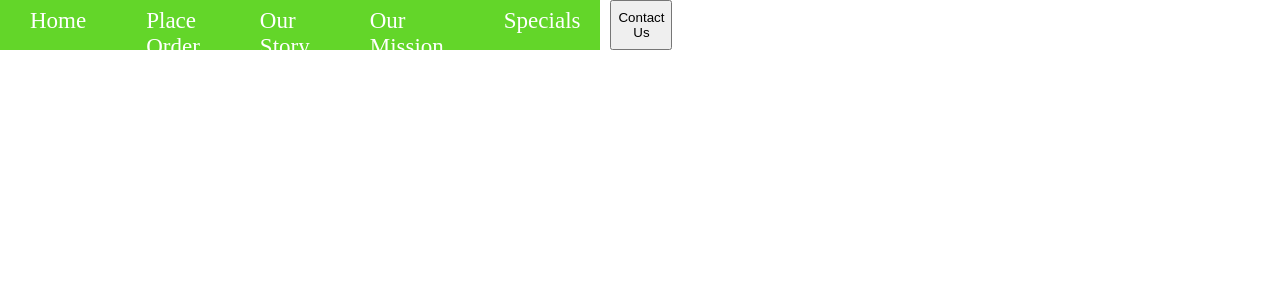
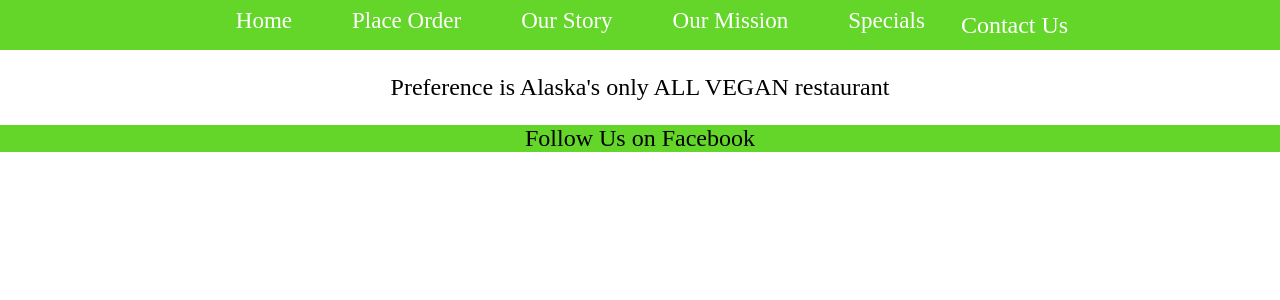
Before and after one commit to jazzminceleste/Final-Project-React-App, a React (Vite) app: page / in a window 1280 px wide. Shown: the top 300 px of the page. Built offline with nearby package versions, Linux system fonts and the light colour scheme.

Commit message:
5 finished bringing in html and css from previous web page

```diff
--- a/src/App.css
+++ b/src/App.css
@@ -2,8 +2,6 @@
   margin: 0;
   height: 100vh;
   display: grid;
-  grid-template-columns: 600px 4fr;
-  grid-template-rows: 50px 1fr 50px;
   gap: 5px;
   font-family: cursive;
   font-size: x-large
@@ -15,8 +13,7 @@
 
 nav {
   display: flex;
-  flex-direction: row;
-  justify-content: space-between;
+  justify-content: center;
   height: 50PX;
   background-color: #63d629;
 }
@@ -27,3 +24,76 @@
   color: #FFFFFF;
   cursor: pointer;
 }
+
+button {
+  color: #FFFFFF;
+  cursor: pointer;
+  background-color: #63d629;
+  border: none;
+  font-size: 23px;
+  font-family: cursive;
+  font-size: x-large
+}
+
+button:hover {
+  color: black;
+}
+
+nav div:hover {
+  color: black;
+}
+
+aside {
+  display: flex;
+  flex-wrap: wrap;
+  justify-content: space-between;
+  justify-content: space-around;
+  background-color: rgb(230, 248, 222);
+}
+
+.asideimages {
+  border-radius: 5%;
+}
+
+.asideimages:hover {
+  opacity: .5;
+}
+
+main {
+  background-color: rgb(230, 248, 222);
+  display: flex;
+  flex-direction: column;
+}
+
+footer {
+  background-color: #63d629;
+  cursor: pointer;
+}
+
+a {
+  color: black;
+  text-decoration: none;
+}
+
+a:hover {
+  color: white;
+}
+
+.flex-ctr,
+p {
+  display: flex;
+  justify-content: center;
+  align-items: center;
+}
+
+nav,
+footer,
+a {
+  grid-column: span 2;
+}
+
+#logoandtext {
+  display: flex;
+  align-items: center;
+  font-size: 60px;
+}
--- a/src/App.jsx
+++ b/src/App.jsx
@@ -11,7 +11,15 @@
   return (
     <div>
       <Nav />
-    </div>
+      <p>Preference is Alaska's only ALL VEGAN restaurant</p>
+      <aside><Reviews /></aside>
+
+      <footer className="flex-ctr">
+        <a className="flex-ctr" href="https://www.facebook.com/PreferenceFoodtruck" target="_blank">Follow Us
+          on Facebook</a>
+
+      </footer>
+    </div >
   )
 }
 
```
